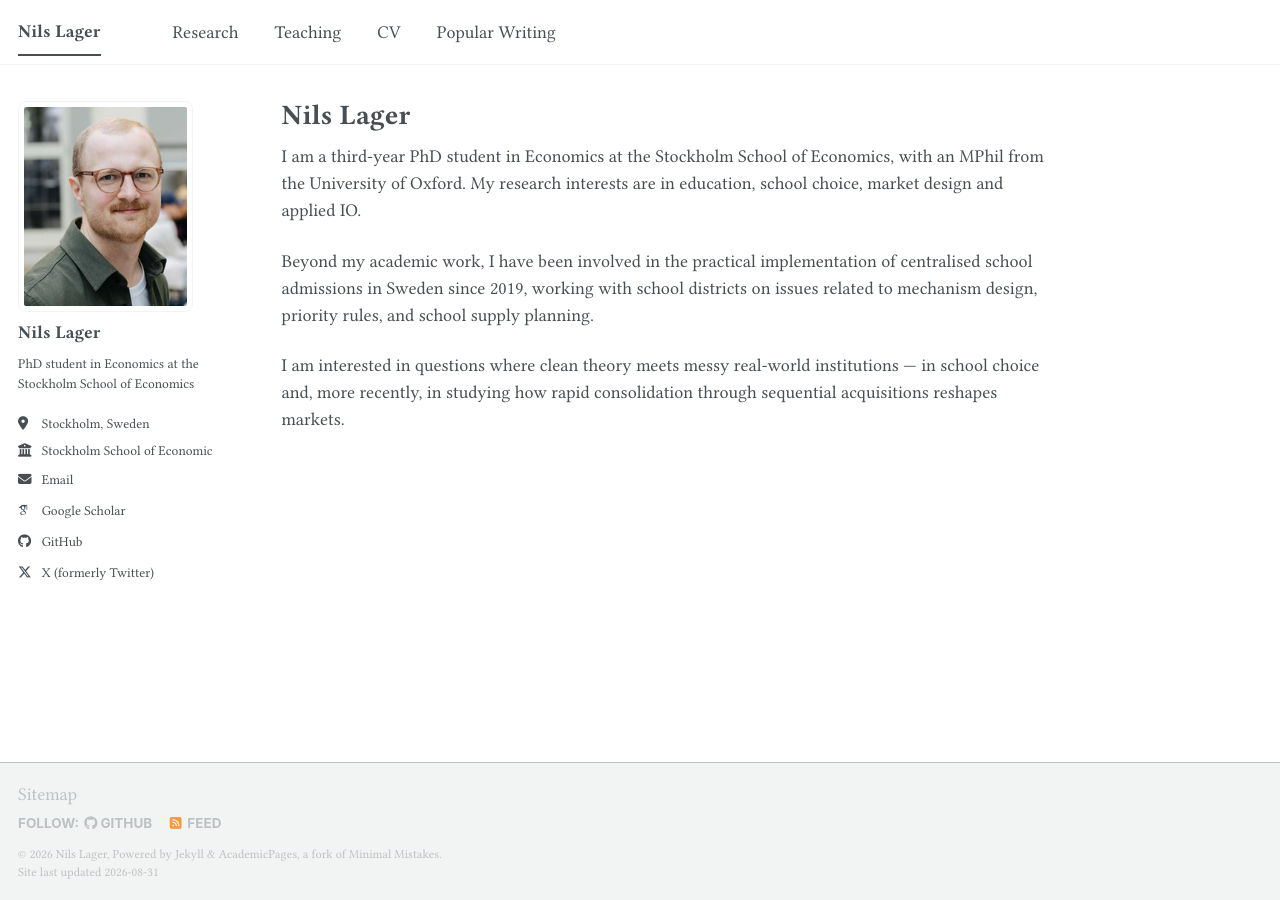
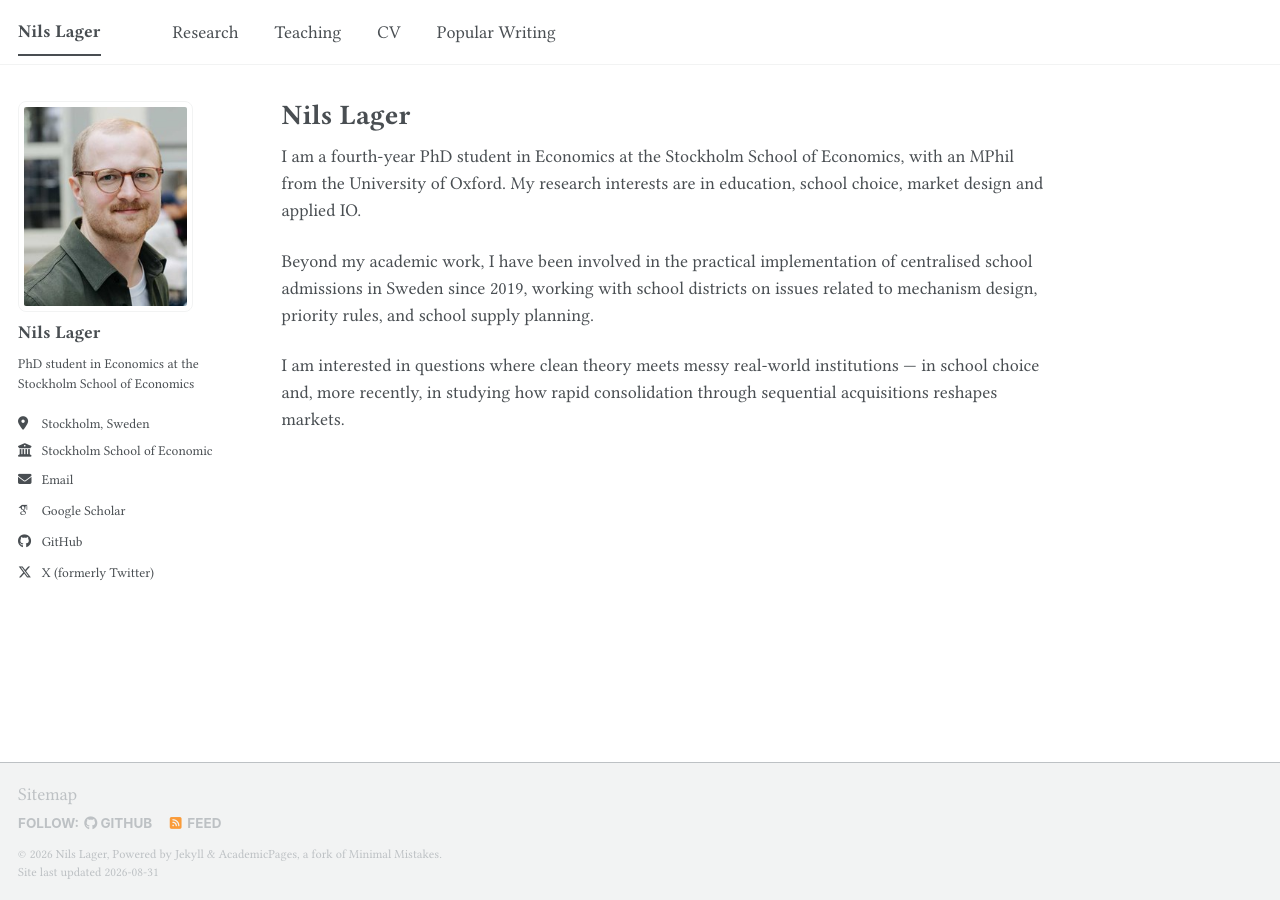
Before and after one commit to lagernils/lagernils.github.io, a Jekyll site: the page built from _pages/about.md, in a window 1280 px wide. Built offline with Jekyll 4.4.1, drawn with Linux system fonts in a browser that asks for light colours; some web fonts are replaced; a script bundle is joined from its source files by our own code; library files that are not in the unit come from our copies.

Commit message:
Update to 4th-year PhD student; add 2026 to Boot Camp teaching
Co-Authored-By: Claude Sonnet 4.6 <noreply@anthropic.com>

```diff
--- a/_pages/about.md
+++ b/_pages/about.md
@@ -8,7 +8,7 @@ redirect_from:
   - /about.html
 ---
 
-I am a third-year PhD student in Economics at the Stockholm School of Economics, with an MPhil from the University of Oxford. My research interests are in education, school choice, market design and applied IO.
+I am a fourth-year PhD student in Economics at the Stockholm School of Economics, with an MPhil from the University of Oxford. My research interests are in education, school choice, market design and applied IO.
 
 Beyond my academic work, I have been involved in the practical implementation of centralised school admissions in Sweden since 2019, working with school districts on issues related to mechanism design, priority rules, and school supply planning.
 
--- a/_pages/teaching.html
+++ b/_pages/teaching.html
@@ -7,7 +7,7 @@ author_profile: true
 
 <h2>Lecturer</h2>
 <ul>
-  <li><strong>Math Boot Camp</strong>, Stockholm School of Economics — Graduate level (2025)
+  <li><strong>Math Boot Camp</strong>, Stockholm School of Economics — Graduate level (2025, 2026)
     <ul><li>My course notes can be found <a href="/files/Math5301_BootCamp_Notes_2026.pdf">here</a>.</li></ul>
   </li>
 </ul>
```
